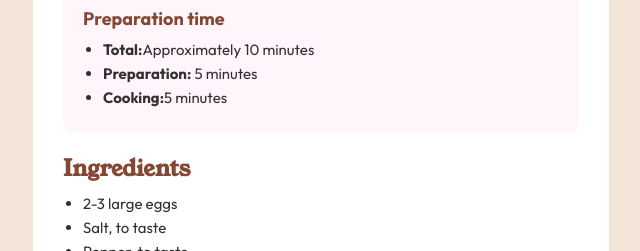
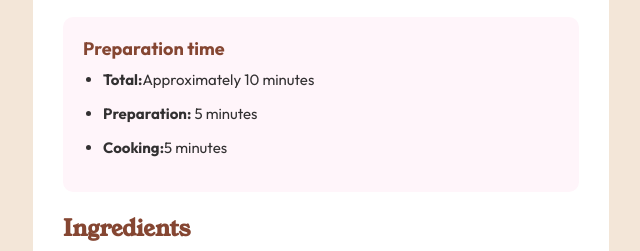
Before and after one commit to bc464/recipe-page-main, a plain HTML site: page index.html in a window 1280 px wide. Shown: the part 500-751 px from the top of the page, without its empty margins (319-959 px from the left). Drawn offline with Linux system fonts and the light colour scheme.

Commit message:
updated some code regarding margins in li and on p in nutrition

```diff
--- a/index.html
+++ b/index.html
@@ -20,7 +20,7 @@
     <link rel="stylesheet" href="styles.css" ></head>
   </head>
   <body>
-    <main role="main" class="main-container">
+    <main class="main-container">
       <section class="section-container heading-container">
         <img src="./assets/images/image-omelette.jpeg" alt="omelette picture">
         <h1>Simple Omelette Recipe</h1>
--- a/styles.css
+++ b/styles.css
@@ -11,7 +11,7 @@ body {
 /* ***Main-Container*** */
 .main-container {
   width: 45%;
-  margin: 50px auto;
+  margin: 80px auto;
   background-color: #fff;
   border-radius: 10px;
   padding: 20px 30px;
@@ -44,7 +44,7 @@ ol {
   padding-left: 20px;
 }
 li {
-  margin-bottom: 5px;
+  margin-bottom: 15px;
 }
 
 /* ***Heading-Container*** */
@@ -73,6 +73,9 @@ li {
 /* ***Nutirion-table */
 .nutrition-container {
   width: 100%;
+}
+.nutrition-container p {
+  margin-bottom: 10px;
 }
 .nutrition-row {
   display: flex;
```
